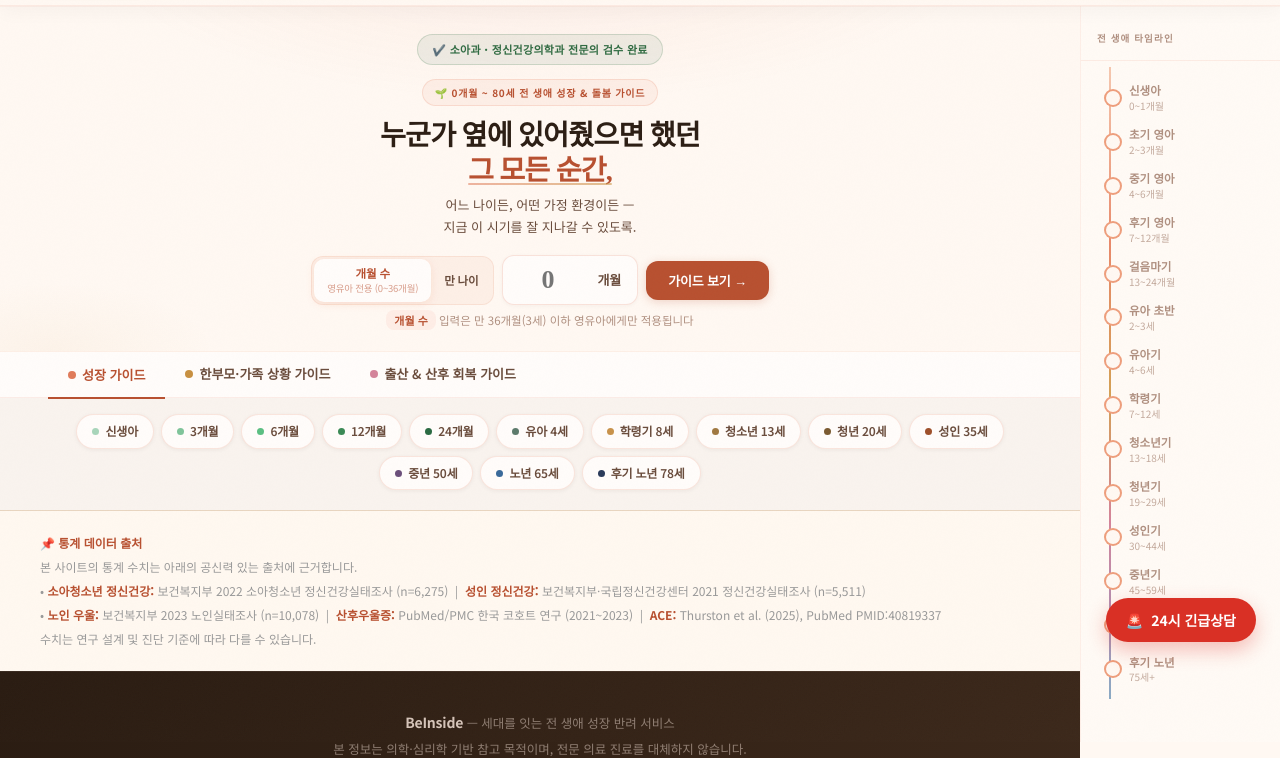
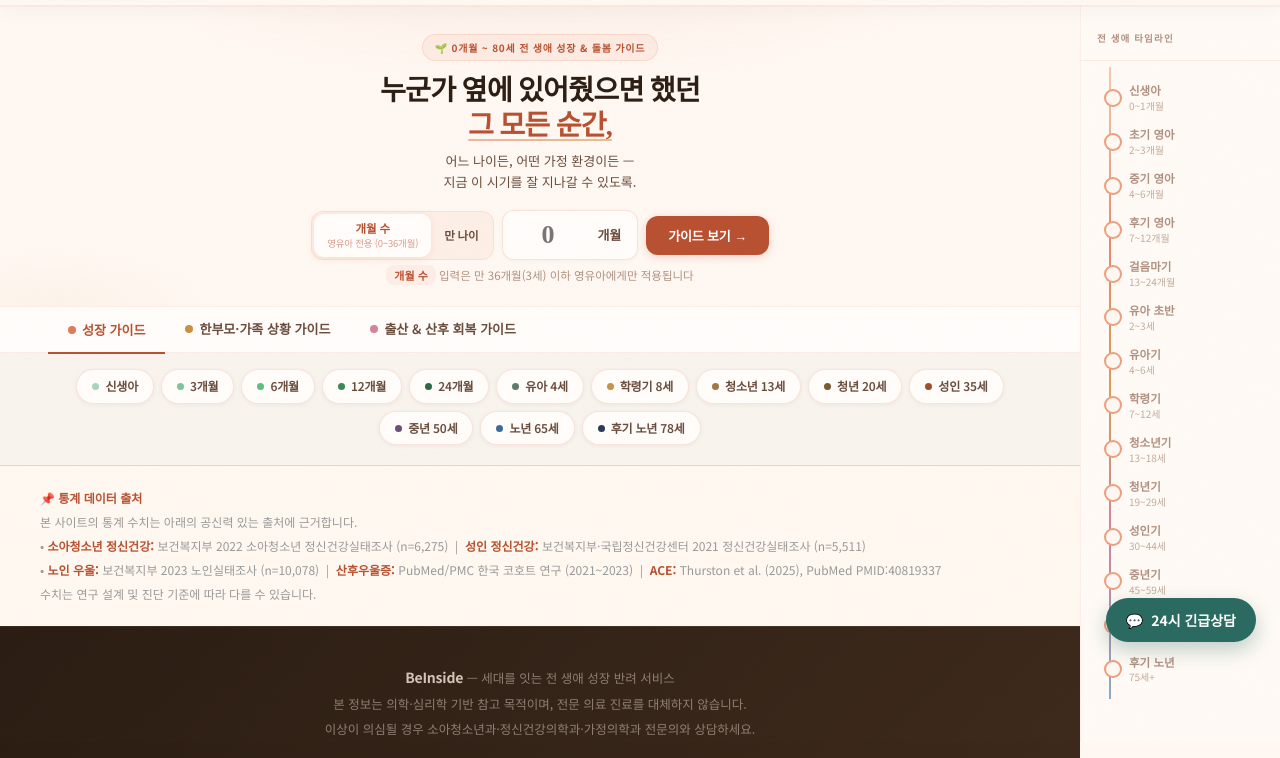
Before and after one commit to Loonsoo/beinside, a plain HTML site: page index.html in a window 1280 px wide. Shown: the part 58-816 px from the top of the page. Drawn offline with Linux system fonts and the light colour scheme; a web font is replaced by a local one.

Commit message:
Update index.html

```diff
--- a/index.html
+++ b/index.html
@@ -1130,9 +1130,9 @@ footer strong{color:rgba(255,238,226,.80);font-size:14px;letter-spacing:-.2px;}
 /* ── SOS Floating Button ── */
 .sos-btn {
   position: fixed; bottom: 100px; right: 24px; z-index: 1000;
-  background: #D93025; color: #fff; border: none; padding: 12px 20px;
+  background: #2A6A60; color: #fff; border: none; padding: 12px 20px;
   border-radius: 30px; font-weight: 700; font-size: 14px;
-  box-shadow: 0 8px 20px rgba(217,48,37,0.3);
+  box-shadow: 0 8px 20px rgba(42,106,96,0.3);
   cursor: pointer; display: flex; align-items: center; gap: 8px;
   transition: 0.2s; font-family: 'Noto Sans KR', sans-serif;
 }
@@ -1166,7 +1166,7 @@ footer strong{color:rgba(255,238,226,.80);font-size:14px;letter-spacing:-.2px;}
 
 
 <button class="sos-btn" onclick="openSos()">
-  <span>🚨</span> 24시 긴급상담
+  <span>💬</span> 24시 긴급상담
 </button>
 
 <header>
@@ -1255,7 +1255,6 @@ footer strong{color:rgba(255,238,226,.80);font-size:14px;letter-spacing:-.2px;}
         </div>
         <button class="hpb-go" onclick="goWithProfile()">바로 보기 →</button>
       </div>
-      <div class="verified-badge">✔️ 소아과 · 정신건강의학과 전문의 검수 완료</div>
       <div class="badge">🌱 0개월 ~ 80세 전 생애 성장 &amp; 돌봄 가이드</div>
       <h1>누군가 옆에 있어줬으면 했던<br><span class="hl">그 모든 순간,</span></h1>
       <p>어느 나이든, 어떤 가정 환경이든 —<br>지금 이 시기를 잘 지나갈 수 있도록.</p>
```
